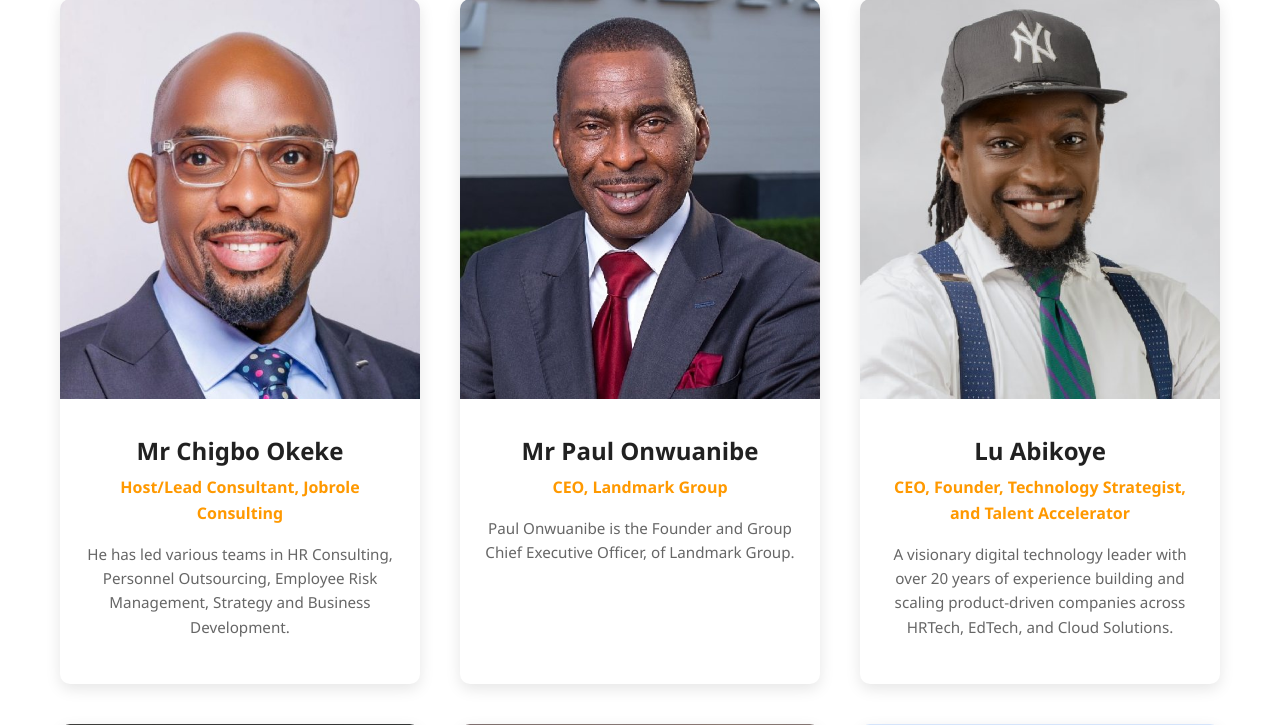
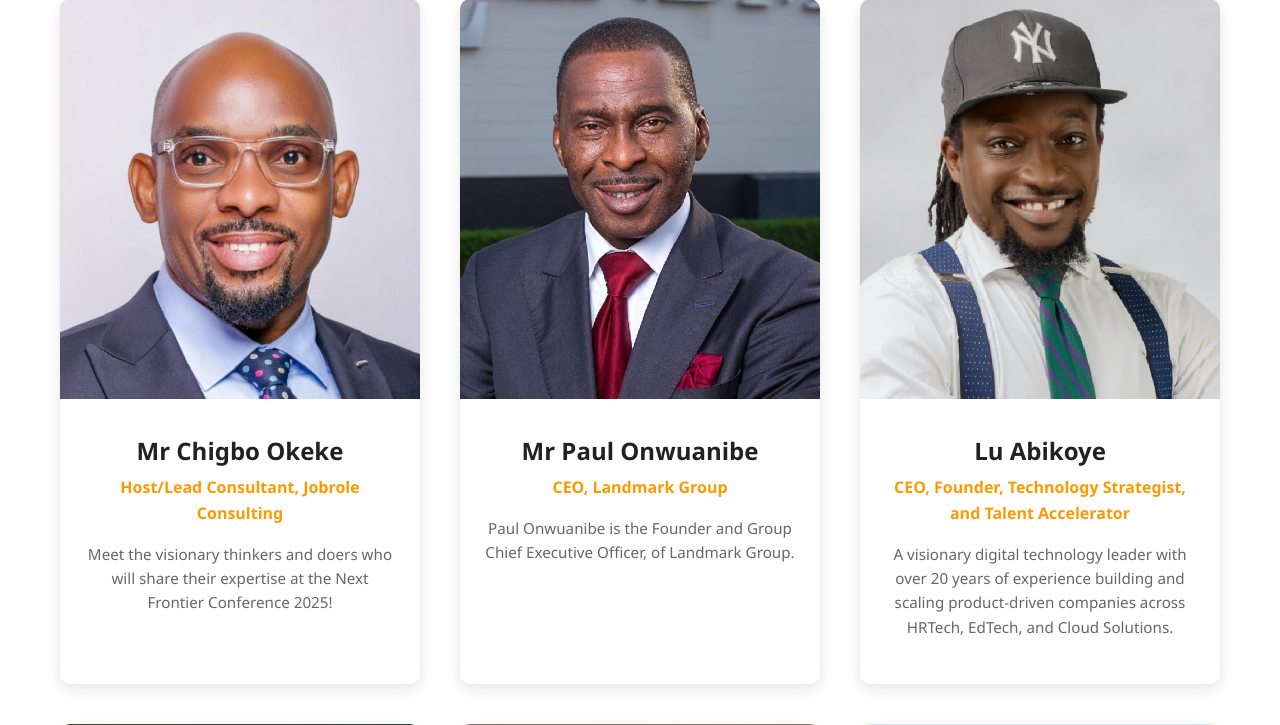
Before and after one commit to Aledoy-Developers/jobrole, a PHP site: page /speaker.php in a window 1280 px wide. Shown: the part 335-1060 px from the top of the page. Run offline with PHP 8.4, Linux system fonts and the light colour scheme.

Commit message:
Updated Mr Chigbo's write-up

```diff
--- a/speaker.php
+++ b/speaker.php
@@ -64,8 +64,7 @@
                     <div class="speaker-info">
                         <h3>Mr Chigbo Okeke</h3>
                         <p class="position">Host/Lead Consultant, Jobrole Consulting</p>
-                        <p class="bio">He has led various teams in HR Consulting, Personnel Outsourcing, Employee Risk
-                            Management, Strategy and Business Development.</p>
+                        <p class="bio">Meet the visionary thinkers and doers who will share their expertise at the Next Frontier Conference 2025!</p>
                         <!-- <div class="social-links">
                         <a href="#"><i class="fab fa-twitter"></i></a>
                         <a href="#"><i class="fab fa-linkedin"></i></a>
```
